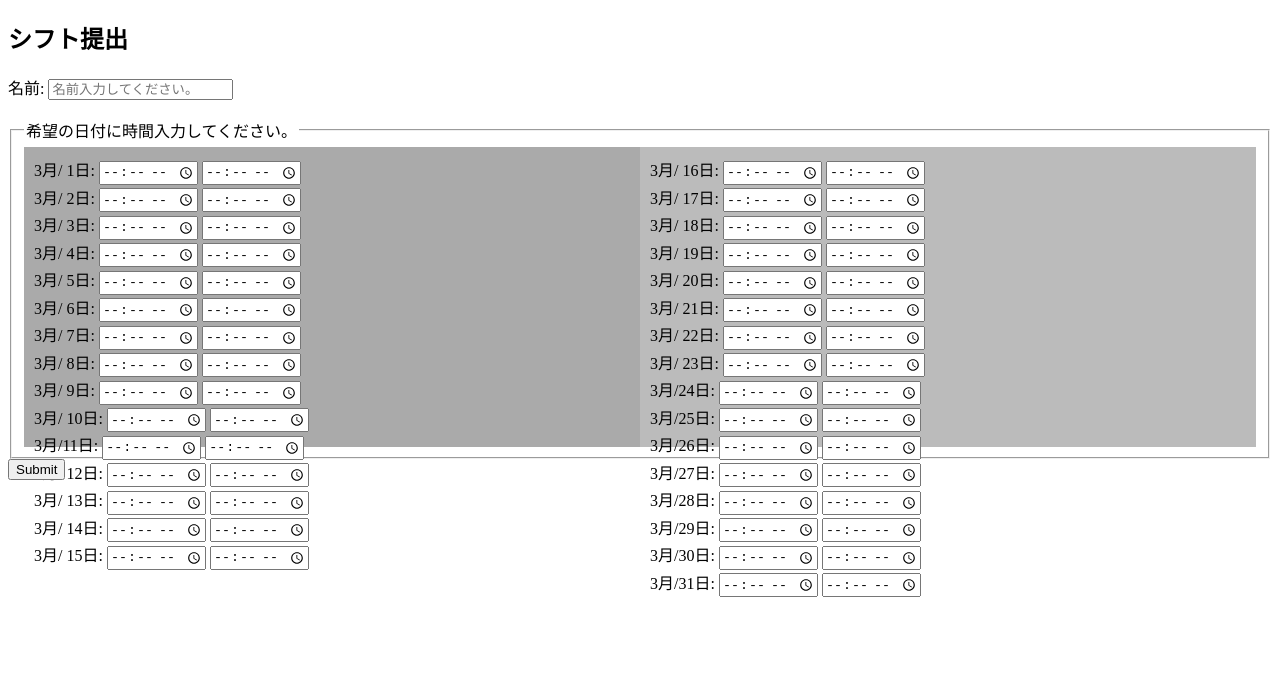
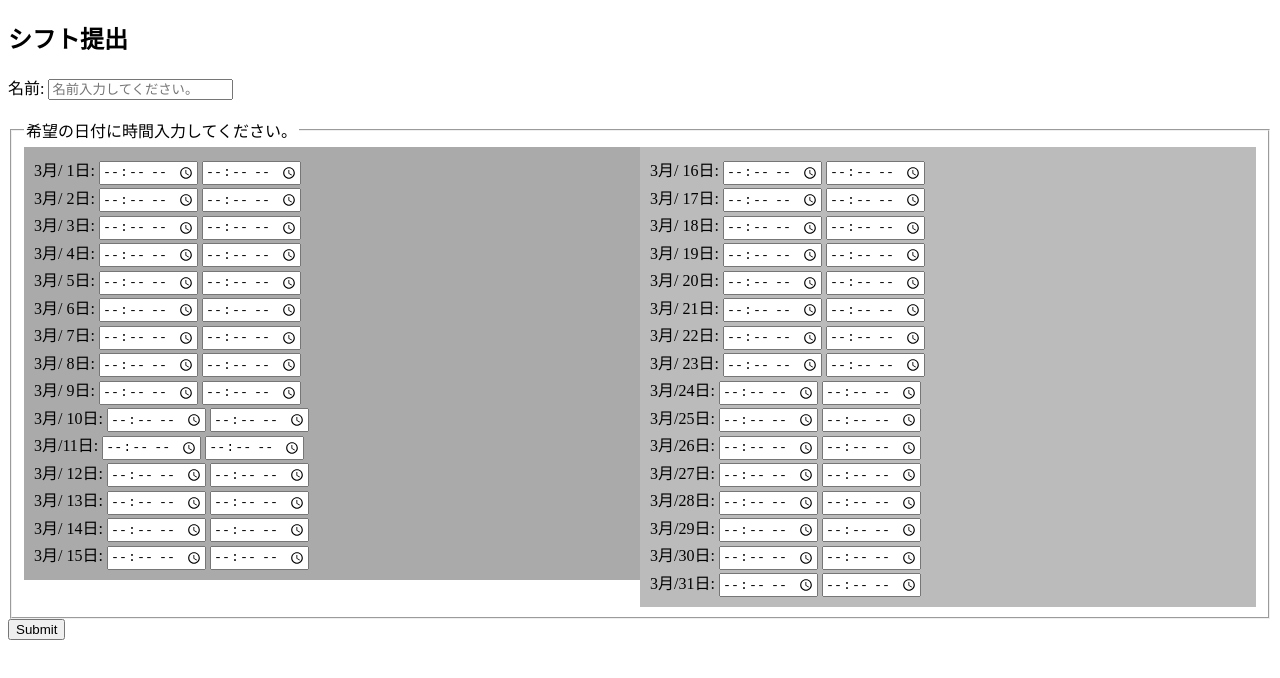
Before and after one commit to Hisayakyoto/shift, a plain HTML site: page index.html in a window 1280 px wide. Drawn offline with Linux system fonts and the light colour scheme.

Commit message:
Update index.html

```diff
--- a/index.html
+++ b/index.html
@@ -15,7 +15,7 @@
   float: left;
   width: 50%;
   padding: 10px;
-  height: 300px; /* Should be removed. Only for demonstration */
+  /*height: 300px;  Should be removed. Only for demonstration */
 }
 
 /* Clear floats after the columns */
```
